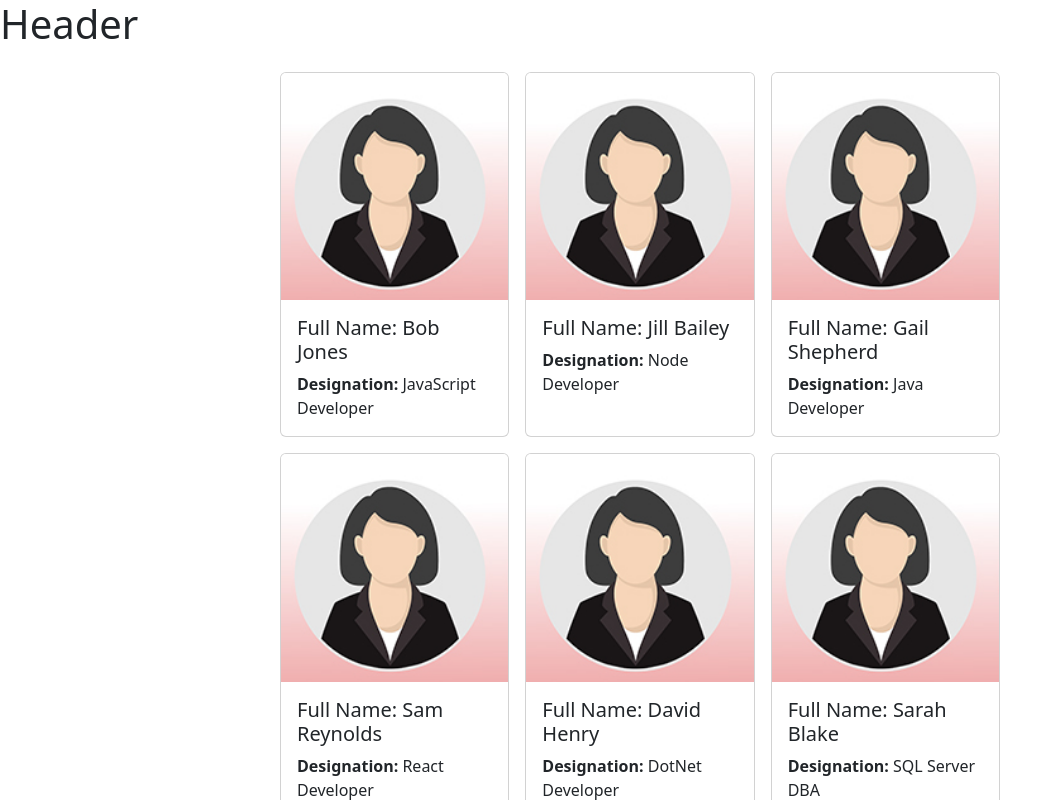
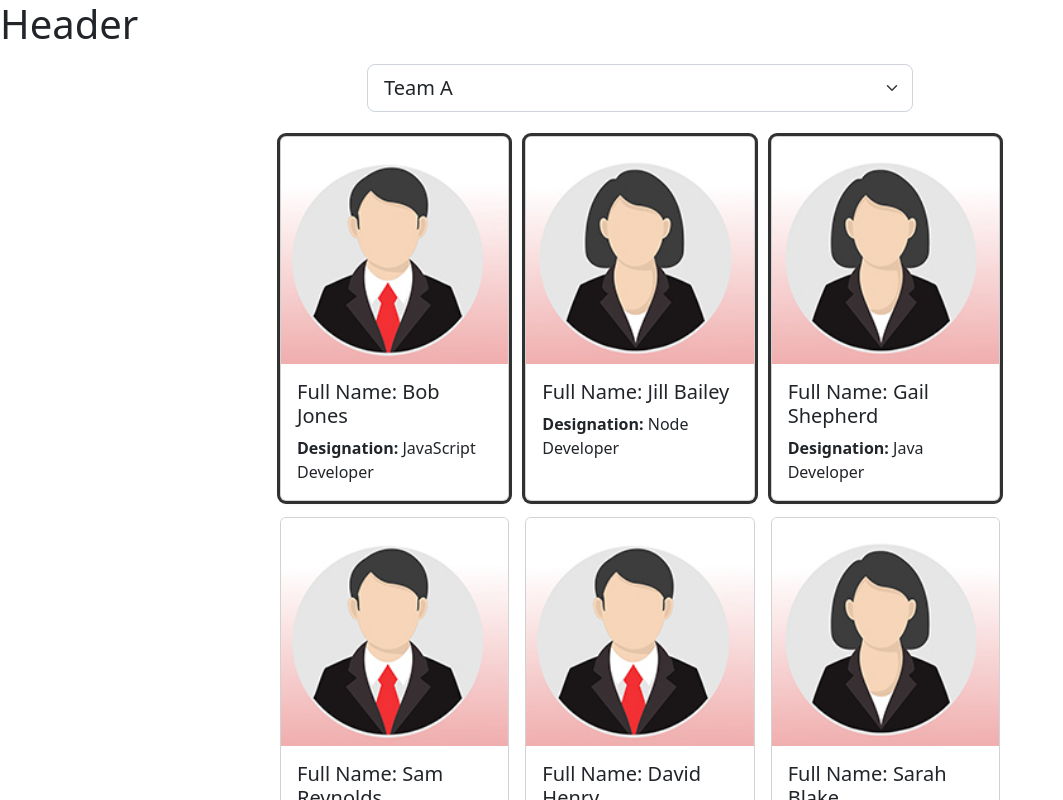
Before and after one commit to KirannVaka/team-member-allocation, a React (Create React App) app: page / in a window 1280 px wide. Shown: the top 800 px of the page, without its empty margins (0-1063 px from the left). Built offline with nearby package versions, Linux system fonts and the light colour scheme.

Commit message:
moved useState and employee data App.js

```diff
--- a/src/App.css
+++ b/src/App.css
@@ -6,3 +6,7 @@
   display: grid;
   grid-template-columns: 1fr 1fr 1fr;
 }
+
+.standout {
+  box-shadow: rgba(0, 0, 0, 0.16) 0px 1px 4px, rgb(51, 51, 51) 0px 0px 0px 3px;
+}
--- a/src/App.js
+++ b/src/App.js
@@ -1,13 +1,123 @@
 import "./App.css";
+import { useState } from "react";
 import Employees from "./Employees";
 import Footer from "./Footer";
 import Header from "./Header";
 
 function App() {
+  const [selectedTeam, setTeam] = useState("TeamA");
+
+  const [employees, setEmployees] = useState([
+    {
+      id: 1,
+      fullName: "Bob Jones",
+      designation: "JavaScript Developer",
+      gender: "male",
+      teamName: "TeamA",
+    },
+    {
+      id: 2,
+      fullName: "Jill Bailey",
+      designation: "Node Developer",
+      gender: "female",
+      teamName: "TeamA",
+    },
+    {
+      id: 3,
+      fullName: "Gail Shepherd",
+      designation: "Java Developer",
+      gender: "female",
+      teamName: "TeamA",
+    },
+    {
+      id: 4,
+      fullName: "Sam Reynolds",
+      designation: "React Developer",
+      gender: "male",
+      teamName: "TeamB",
+    },
+    {
+      id: 5,
+      fullName: "David Henry",
+      designation: "DotNet Developer",
+      gender: "male",
+      teamName: "TeamB",
+    },
+    {
+      id: 6,
+      fullName: "Sarah Blake",
+      designation: "SQL Server DBA",
+      gender: "female",
+      teamName: "TeamB",
+    },
+    {
+      id: 7,
+      fullName: "James Bennet",
+      designation: "Angular Developer",
+      gender: "male",
+      teamName: "TeamC",
+    },
+    {
+      id: 8,
+      fullName: "Jessica Faye",
+      designation: "API Developer",
+      gender: "female",
+      teamName: "TeamC",
+    },
+    {
+      id: 9,
+      fullName: "Lita Stone",
+      designation: "C++ Developer",
+      gender: "female",
+      teamName: "TeamC",
+    },
+    {
+      id: 10,
+      fullName: "Daniel Young",
+      designation: "Python Developer",
+      gender: "male",
+      teamName: "TeamD",
+    },
+    {
+      id: 11,
+      fullName: "Adrian Jacobs",
+      designation: "Vue Developer",
+      gender: "male",
+      teamName: "TeamD",
+    },
+    {
+      id: 12,
+      fullName: "Devin Monroe",
+      designation: "Graphic Designer",
+      gender: "male",
+      teamName: "TeamD",
+    },
+  ]);
+
+  const handleTeamSelectionChange = ({ target }) => {
+    setTeam(target.value);
+  };
+
+  const handleEmployeeCardSelection = ({ currentTarget }) => {
+    let updatedEmployees = employees.map((employee) =>
+      employee.id === parseInt(currentTarget.id)
+        ? employee.teamName === selectedTeam
+          ? { ...employee, teamName: "" }
+          : { ...employee, teamName: selectedTeam }
+        : employee
+    );
+    setEmployees(updatedEmployees);
+  };
+
   return (
     <div>
       <Header />
-      <Employees />
+      <Employees
+        employees={employees}
+        selectedTeam={selectedTeam}
+        handleEmployeeCardSelection={handleEmployeeCardSelection}
+        handleTeamSelectionChange={handleTeamSelectionChange}
+      />
       <Footer />
     </div>
   );
--- a/src/Employees.jsx
+++ b/src/Employees.jsx
@@ -1,107 +1,48 @@
-import { useState } from "react";
 import femaleProfile from "./images/femaleProfile.jpg";
 import maleProfile from "./images/maleProfile.jpg";
 
-const Employees = () => {
-  const [employees, setEmployees] = useState([
-    {
-      id: 1,
-      fullName: "Bob Jones",
-      designation: "JavaScript Developer",
-      gender: "male",
-      teamName: "TeamA",
-    },
-    {
-      id: 2,
-      fullName: "Jill Bailey",
-      designation: "Node Developer",
-      gender: "female",
-      teamName: "TeamA",
-    },
-    {
-      id: 3,
-      fullName: "Gail Shepherd",
-      designation: "Java Developer",
-      gender: "female",
-      teamName: "TeamA",
-    },
-    {
-      id: 4,
-      fullName: "Sam Reynolds",
-      designation: "React Developer",
-      gender: "male",
-      teamName: "TeamB",
-    },
-    {
-      id: 5,
-      fullName: "David Henry",
-      designation: "DotNet Developer",
-      gender: "male",
-      teamName: "TeamB",
-    },
-    {
-      id: 6,
-      fullName: "Sarah Blake",
-      designation: "SQL Server DBA",
-      gender: "female",
-      teamName: "TeamB",
-    },
-    {
-      id: 7,
-      fullName: "James Bennet",
-      designation: "Angular Developer",
-      gender: "male",
-      teamName: "TeamC",
-    },
-    {
-      id: 8,
-      fullName: "Jessica Faye",
-      designation: "API Developer",
-      gender: "female",
-      teamName: "TeamC",
-    },
-    {
-      id: 9,
-      fullName: "Lita Stone",
-      designation: "C++ Developer",
-      gender: "female",
-      teamName: "TeamC",
-    },
-    {
-      id: 10,
-      fullName: "Daniel Young",
-      designation: "Python Developer",
-      gender: "male",
-      teamName: "TeamD",
-    },
-    {
-      id: 11,
-      fullName: "Adrian Jacobs",
-      designation: "Vue Developer",
-      gender: "male",
-      teamName: "TeamD",
-    },
-    {
-      id: 12,
-      fullName: "Devin Monroe",
-      designation: "Graphic Designer",
-      gender: "male",
-      teamName: "TeamD",
-    },
-  ]);
-
+const Employees = ({
+  selectedTeam,
+  employees,
+  handleEmployeeCardSelection,
+  handleTeamSelectionChange,
+}) => {
   return (
     <main className="container">
+      <div className="row justify-content-center mt-3 mb-3">
+        <div className="col-6">
+          <select
+            name="teams"
+            id="teams"
+            className="form-select form-select-lg"
+            value={selectedTeam}
+            onChange={handleTeamSelectionChange}
+          >
+            <option value="TeamA">Team A</option>
+            <option value="TeamB">Team B</option>
+            <option value="TeamC">Team C</option>
+            <option value="TeamD">Team D</option>
+          </select>
+        </div>
+      </div>
       <div className="row justify-content-center mt-3 mb-3">
         <div className="col-8">
           <div className="card-collection">
             {employees.map((employee) => (
               <div
                 id={employee.id}
-                className="card m-2"
+                key={employee.id}
+                className={
+                  "card m-2" +
+                  (employee.teamName === selectedTeam ? " standout" : "")
+                }
                 style={{ cursor: "pointer" }}
+                onClick={handleEmployeeCardSelection}
               >
-                <img src={femaleProfile} className="card-img-top" />
+                <img
+                  src={employee.gender === "male" ? maleProfile : femaleProfile}
+                  className="card-img-top"
+                />
                 <div className="card-body">
                   <h5 className="card-tirle">Full Name: {employee.fullName}</h5>
                   <p className="card-text">
```
